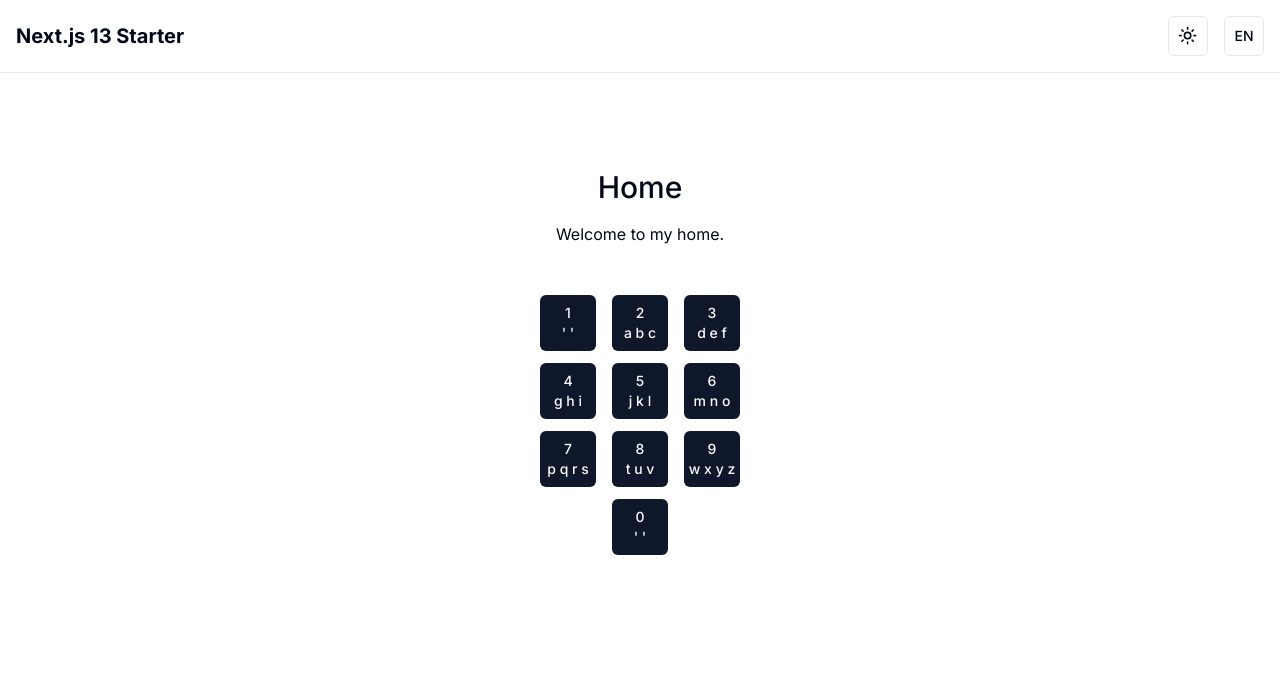
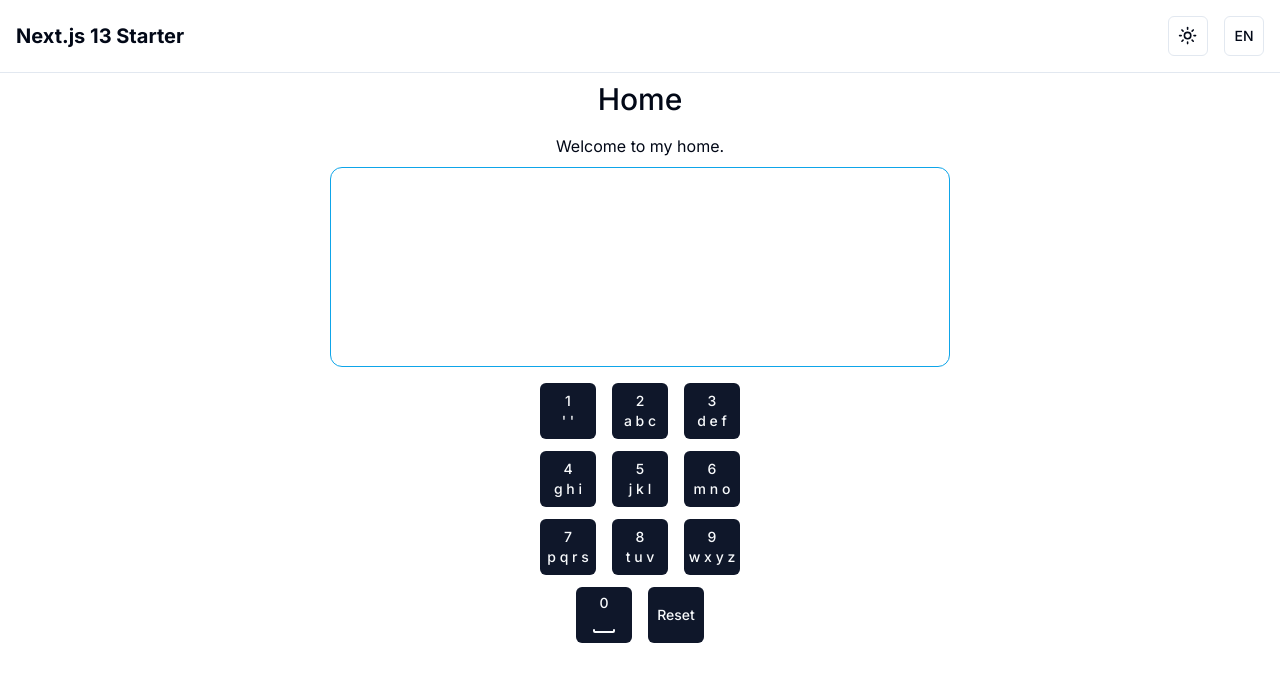
Before and after one commit to evgeniiPerov/t9-project, a Next.js app: page /en in a window 1280 px wide. Shown: the top 682 px of the page. Built offline with nearby package versions, Linux system fonts and the light colour scheme.

Commit message:
add screen and reset button :)

```diff
--- a/src/app/[lang]/page.tsx
+++ b/src/app/[lang]/page.tsx
@@ -6,8 +6,8 @@ function Page({ params }: { params: { lang: AvailableLocales } }) {
     return (
         <>
             <section className="body-font relative">
-                <div className="container px-5 py-24 mx-auto">
-                    <div className="flex flex-col text-center w-full mb-12">
+                <div className="container px-5 py-2 mx-auto">
+                    <div className="flex flex-col text-center w-full mb-2">
                         <h1 className="sm:text-3xl text-2xl font-medium title-font mb-4">
                             {locale[params.lang]?.header}
                         </h1>
--- a/src/components/digital/digital-buttons/digital-buttons.tsx
+++ b/src/components/digital/digital-buttons/digital-buttons.tsx
@@ -1,11 +1,13 @@
 'use client'
 import { Button } from '@/components/ui/button'
+import { Space } from 'lucide-react'
 
 interface DigitalButtonsProps {
     handleClick: (digit: string) => Promise<void>
+    onReset: () => void
 }
 
-export const DigitalButtons = ({ handleClick }: DigitalButtonsProps) => {
+export const DigitalButtons = ({ handleClick, onReset }: DigitalButtonsProps) => {
     return (
         <div className="">
             <div className="flex flex-col w-full gap-3 justify-center items-center">
@@ -69,12 +71,21 @@ export const DigitalButtons = ({ handleClick }: DigitalButtonsProps) => {
                         9 <span>w x y z</span>
                     </Button>
                 </div>
-                <div className="flex justify-center items-center">
+                <div className="flex gap-4 justify-center items-center">
                     <Button
                         onClick={() => handleClick('0')}
                         className={'flex flex-col p-7 button'}
                     >
-                        0 <span>&apos; &apos;</span>
+                        0
+                        <span>
+                            <Space />
+                        </span>
+                    </Button>
+                    <Button
+                        onClick={onReset}
+                        className={'flex flex-col p-7 button'}
+                    >
+                        Reset
                     </Button>
                 </div>
             </div>
--- a/src/components/digital/digital-container.tsx
+++ b/src/components/digital/digital-container.tsx
@@ -3,6 +3,7 @@ import { useState } from 'react'
 import { DigitalButtons } from '@/components/digital/digital-buttons/digital-buttons'
 import { Bubbles } from '@/components/digital/digital-buttons/bubbles'
 import { genCombinationAction } from '@/app/actions/t9.action'
+import { Screen } from '@/components/digital/screen'
 
 export const DigitalContainer = () => {
     const [inputString, setInputString] = useState<string>('')
@@ -17,25 +18,32 @@ export const DigitalContainer = () => {
         setMessages([])
     }
 
+    const onReset = () => {
+        setInputString('')
+        setDisplayedWord('')
+        setMessages([])
+    }
+
     const handleClick = async (digit: string) => {
-        let newInputString
+        let newInputString = inputString
 
-        if (digit === '1' || digit === '0') {
-            newInputString = ''
-            setMessages([])
+        if (digit === '0' || digit === '1') {
+            setDisplayedWord(displayedWord + ' ')
         } else {
             newInputString = inputString + digit
+            setInputString(newInputString)
             const combined = await genCombinationAction(newInputString)
             setMessages(combined)
         }
-
-        setInputString(newInputString)
     }
 
     return (
         <div className={'lg:w-1/2 md:w-2/3 mx-auto flex flex-col gap-4'}>
-            {displayedWord && <div className="displayed-word">{displayedWord}</div>}
-            <DigitalButtons handleClick={handleClick} />
+            <Screen displayedWord={displayedWord} />
+            <DigitalButtons
+                handleClick={handleClick}
+                onReset={onReset}
+            />
             <Bubbles
                 messages={messages}
                 onBubbleClick={onBubbleClick}
--- /dev/null
+++ b/src/components/digital/screen.tsx
@@ -0,0 +1,11 @@
+'use client'
+interface ScreenProps {
+    displayedWord: string
+}
+export const Screen = (arg: ScreenProps) => {
+    return (
+        <div className="screen border-solid border border-sky-500 p-3 rounded-xl min-h-[200px] ">
+            <span>{arg.displayedWord && <pre>{arg.displayedWord}</pre>}</span>
+        </div>
+    )
+}
```
